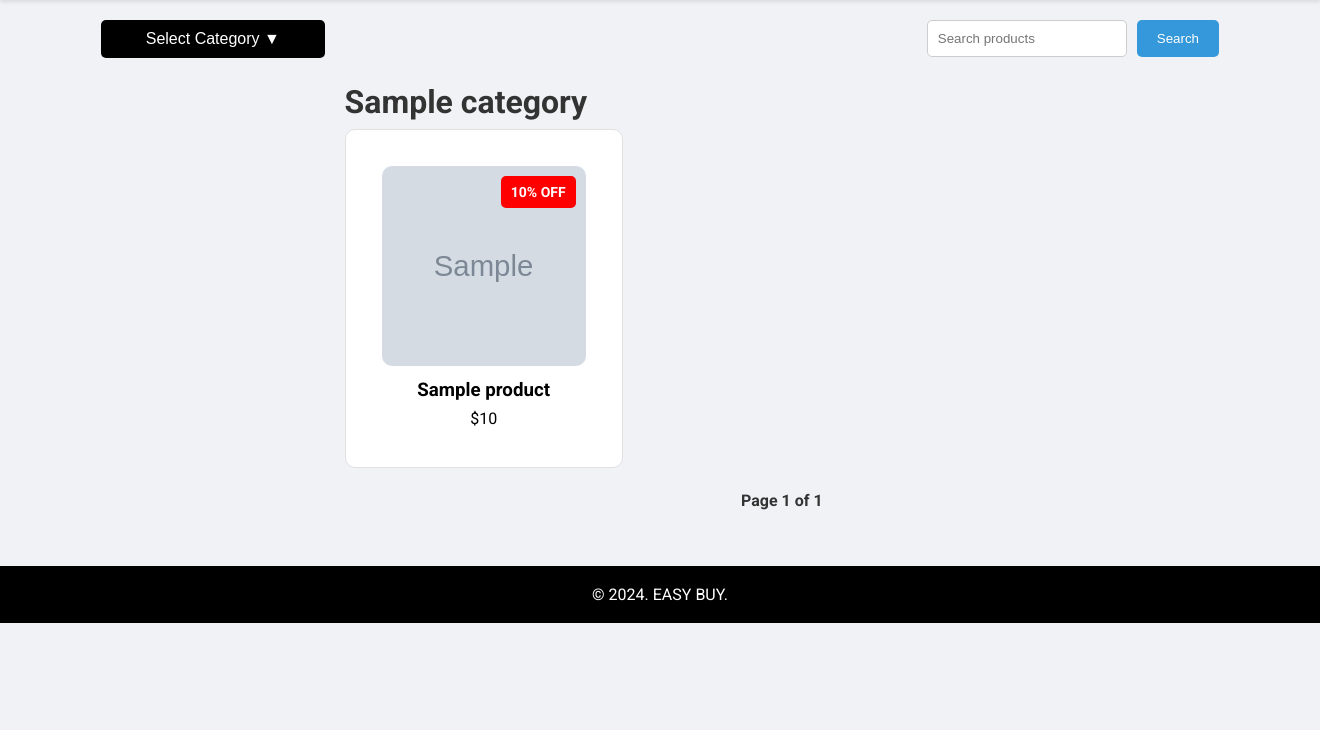
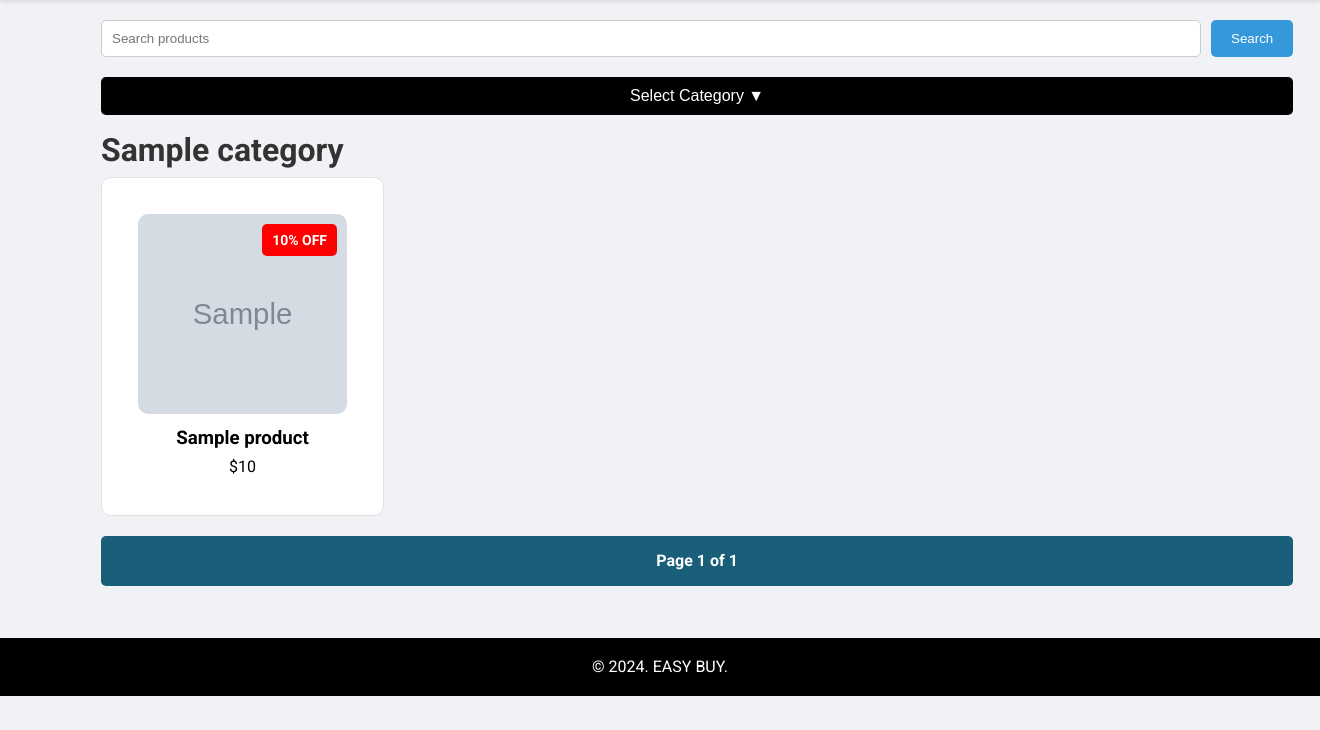
Before and after one commit to AldoVasquez07/Easy_Buy_Procesos, a Django app: template easybuy/shop/templates/shop/product/list.html in a window 1320 px wide. Shown: the part 70-800 px from the top of the page. Run offline with Django 5.2, Linux system fonts and the light colour scheme; the template is opened without the code that fills it: most values are stand-ins (such as "Sample title", 1, 10 or a date in 2020); grey boxes marked "Sample" are stand-in pictures.

Commit message:
Agregando paginacion Y ORDEN

```diff
--- a/easybuy/shop/static/css/list.css
+++ b/easybuy/shop/static/css/list.css
@@ -118,30 +118,6 @@
     grid-template-columns: repeat(auto-fit, minmax(200px, 1fr));
     gap: 20px;
 }
-
-.pagination {
-    margin-top: 20px;
-    text-align: center;
-}
-
-.pagination .step-links a {
-    margin: 0 5px;
-    padding: 10px;
-    background-color: #f1f1f1;
-    border-radius: 5px;
-    text-decoration: none;
-    color: #007bff;
-}
-
-.pagination .step-links .current {
-    font-weight: bold;
-}
-
-.pagination .step-links a:hover {
-    background-color: #007bff;
-    color: white;
-}
-
 .product-list-page {
     display: flex;
     gap: 20px;
@@ -176,7 +152,7 @@
     padding: 10px;
     border: 1px solid #ccc;
     border-radius: 5px;
-    width: 200px;
+    width: 1100px;
 }
 
 .search-btn {
@@ -193,6 +169,37 @@
     background-color: #2980b9;
 }
 
+.pagination {
+    margin-top: 20px;
+    display: flex; /* Habilita flexbox */
+    justify-content: center; /* Centra horizontalmente */
+    align-items: center; /* Centra verticalmente */
+    color: #ffffff;
+    background-color: #1a5f7a;
+    border-radius: 5px;
+    height: 50px;
+    padding: 0 20px; /* Añade un poco de espacio a los lados */
+}
+
+
+.pagination .step-links a {
+    margin: 0 5px;
+    padding: 10px;
+    background-color: #f1f1f1;
+    border-radius: 5px;
+    text-decoration: none;
+    color: #007bff;
+}
+
+.pagination .step-links .current {
+    font-weight: bold;
+}
+
+.pagination .step-links a:hover {
+    background-color: #007bff;
+    color: white;
+}
+
 .pagination-btn {
     margin: 0 5px;
     padding: 10px 15px;
@@ -203,14 +210,16 @@
     font-size: 14px;
 }
 
+.pagination-btn:hover {
+    background-color: #2980b9;
+}
+
 .current-page {
     font-weight: bold;
     margin: 0 10px;
 }
 
-.pagination-btn:hover {
-    background-color: #2980b9;
-}
+
 
 .no-products-found {
     text-align: center;
--- a/easybuy/shop/templates/shop/product/list.html
+++ b/easybuy/shop/templates/shop/product/list.html
@@ -10,11 +10,15 @@
         <link href="{% static "css/list.css" %}" rel="stylesheet">
 
         <!-- Sidebar de categorías -->
-        <aside class="sidebar">
 
-            <!-- Botón para mostrar/ocultar el menú desplegable de categorías -->
+        <div class="product-list">
+            <!-- Formulario de búsqueda -->
+            <form method="GET" action="{% url 'shop:product_list' %}" class="search-form">
+                <input type="text" name="q" class="search-input" placeholder="Search products" value="{{ request.GET.q }}">
+                <button type="submit" class="search-btn">Search</button>
+            </form>
+
             <button class="dropdown-btn">Select Category ▼</button>
-
             <!-- Menú desplegable que contiene las categorías -->
             <ul class="dropdown-content">
                 <li {% if not category %}class="selected"{% endif %}>
@@ -26,14 +30,6 @@
                     </li>
                 {% endfor %}
             </ul>
-        </aside>
-
-        <div class="product-list">
-            <!-- Formulario de búsqueda -->
-            <form method="GET" action="{% url 'shop:product_list' %}" class="search-form">
-                <input type="text" name="q" class="search-input" placeholder="Search products" value="{{ request.GET.q }}">
-                <button type="submit" class="search-btn">Search</button>
-            </form>
 
             <!-- Título de productos -->
             <h1 class="product-list-title">{% if category %}{{ category.name }}{% else %}Products{% endif %}</h1>
```
Also changed, not shown: easybuy/shop/views.py (+10 -0 lines).
